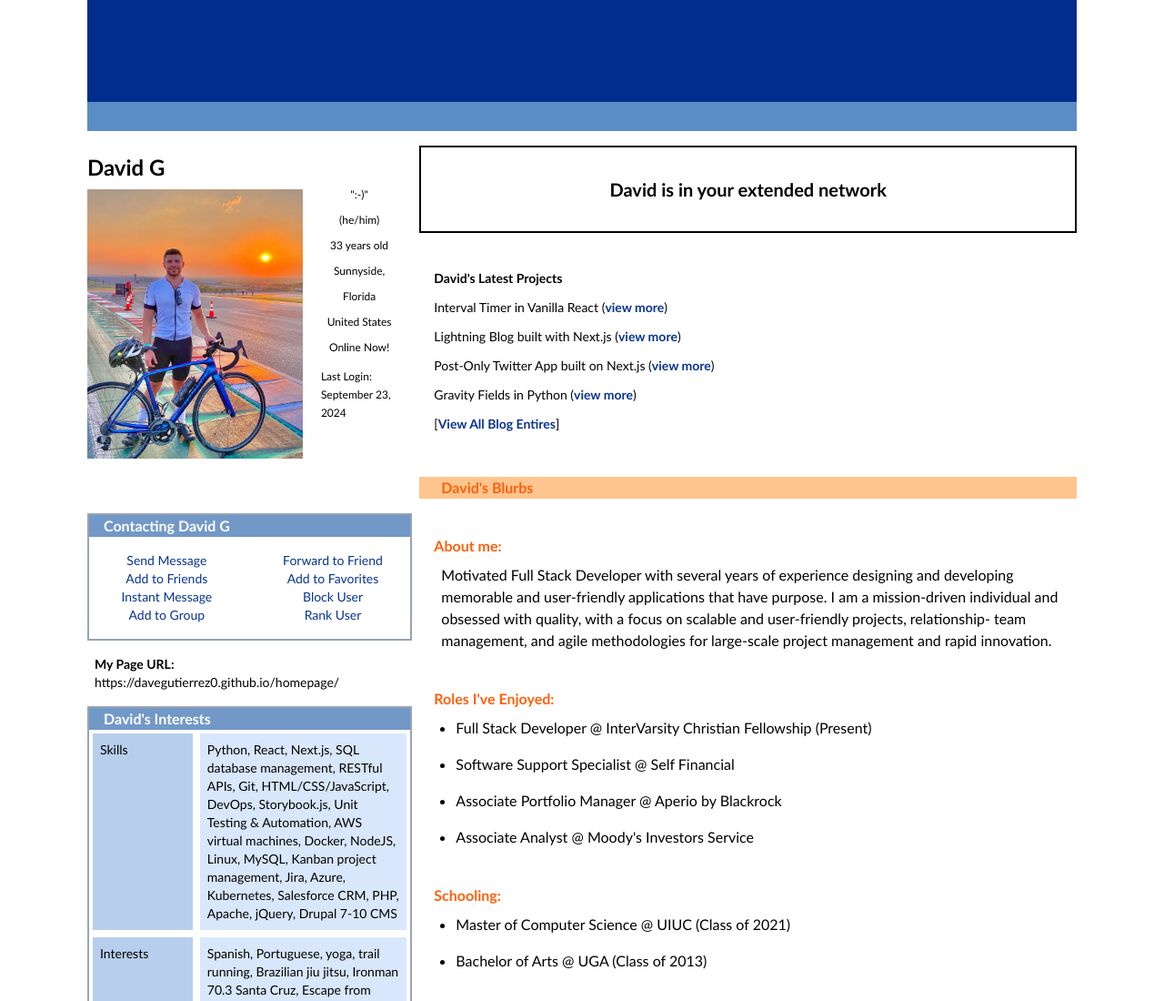
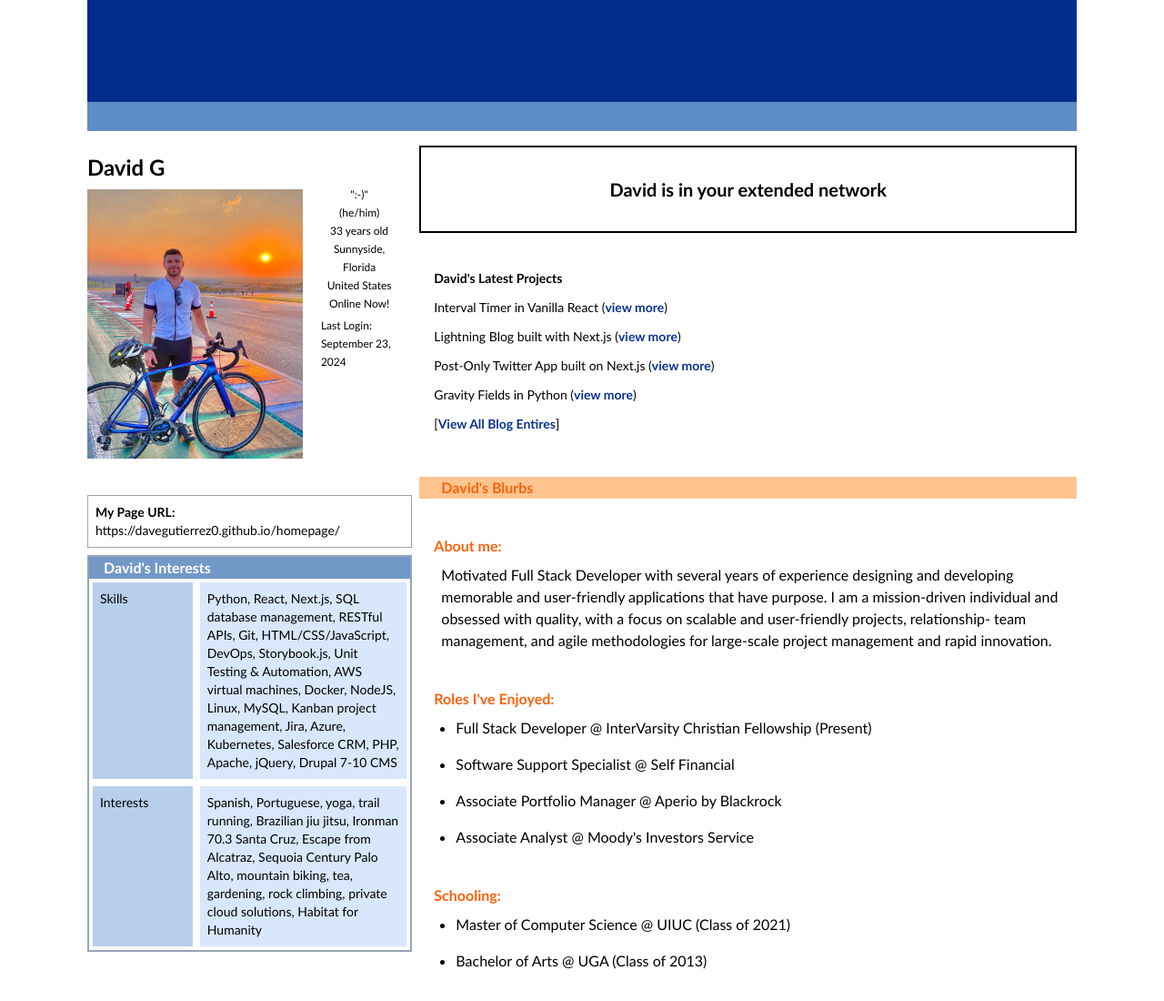
Before and after one commit to davegutierrez0/homepage, an Eleventy site: page src/index.html in a window 1280 px wide. Shown: the top 1100 px of the page at 91% size. Built offline with nearby package versions, Linux system fonts and the light colour scheme; Eleventy itself is replaced by a stand-in of ours; files that its build step writes are made by us from their sources.

Commit message:
hiding unknowns

```diff
--- a/src/index.html
+++ b/src/index.html
@@ -60,14 +60,14 @@
       <div class="col-span-1 grid grid-cols-3 gap-1 mb-10">
         <div class="col-span-2">
           <img class="fade-in slow h-auto" src="img/download.jpeg" />
-          <div class="invisible text-center text-sm">
+          <div class="hidden text-center text-sm">
             View My:
             <a class="bold-link text-[#083392] font-extrabold">Pics</a> |
             <a class="bold-link text-[#083392] font-extrabold">Videos</a>
           </div>
         </div>
         <div
-          class="flex flex-col px-4 text-xs gap-4 leading-3 whitespace-nowrap align-items-center items-center"
+          class="flex flex-col px-4 text-xs gap-2 leading-3 whitespace-nowrap align-items-center items-center"
         >
           <span>":-)"</span>
           <span>(he/him)</span>
@@ -81,7 +81,7 @@
         </div>
       </div>
 
-      <div class="contacting-box border-2 border-solid border-[#98A4B3] my-2">
+      <div class="hidden contacting-box border-2 border-solid border-[#98A4B3] my-2">
         <div class="text-md pl-4 bg-[#7298C8] text-white font-bold">
           Contacting David G
         </div>
@@ -101,7 +101,7 @@
         </div>
       </div>
 
-      <div class="siteUrl p-2 border-1 border-solid border-[#98A4B3] text-sm truncate">
+      <div class="siteUrl p-2 border-[1px] border-solid border-[#98A4B3] text-sm truncate">
         <span class="font-bold font leading-3">My Page URL:</span><br /><span
           >https://davegutierrez0.github.io/homepage/</span
         >
```
